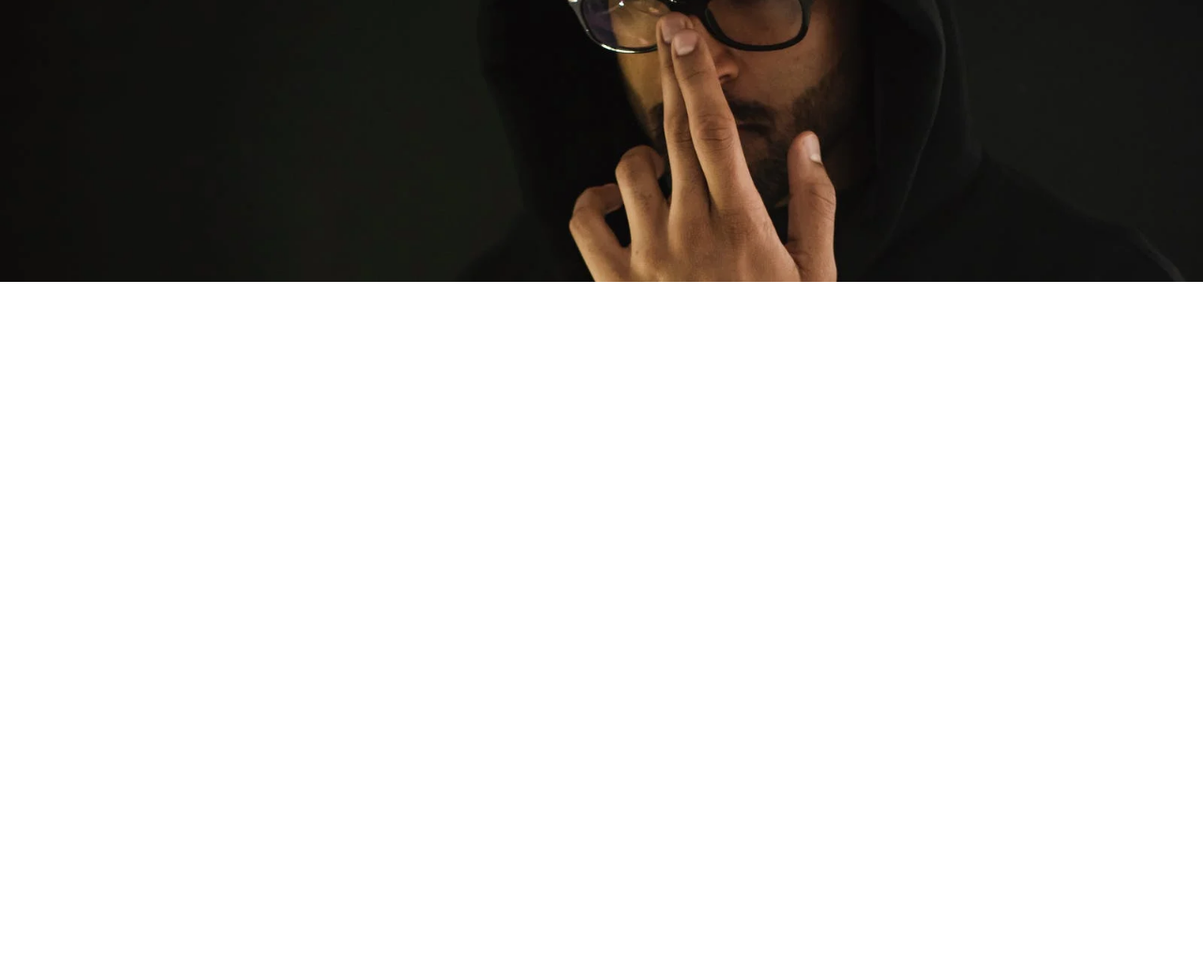
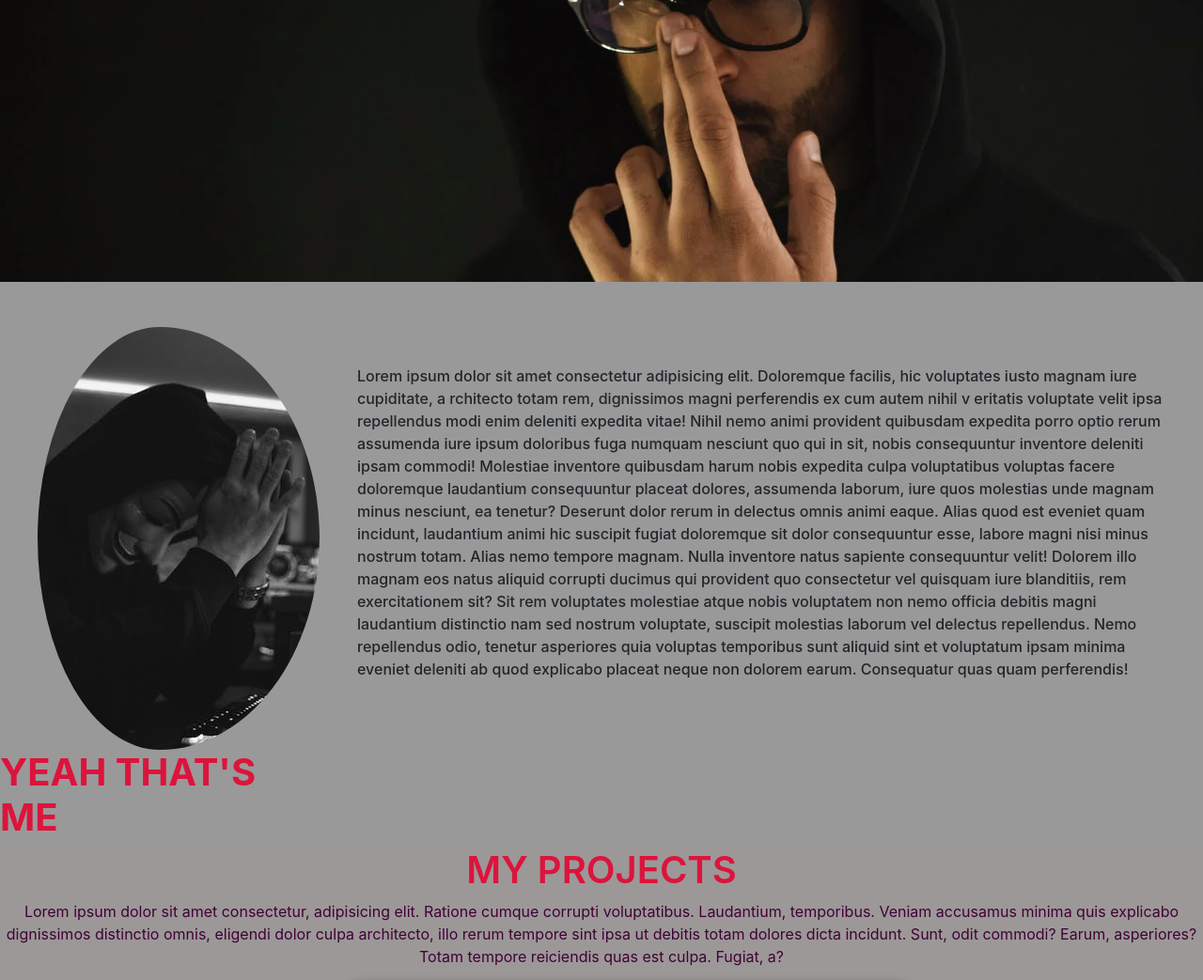
Before and after one commit to rudebeard/projectone, a plain HTML site: page ME/programmer.html in a window 1280 px wide. Shown: the part 710-1753 px from the top of the page at 94% size. Before the commit the page ends 1010 px from the top, so only its background shows below. Drawn offline with nearby package versions, Linux system fonts and the light colour scheme.

Commit message:
new sections added

```diff
--- a/ME/programmer.html
+++ b/ME/programmer.html
@@ -6,11 +6,9 @@
     <meta charset="utf-8">
     <meta name="viewport" content="width=device-width, initial-scale=1, shrink-to-fit=no">
     <link rel="stylesheet" href="style.css">
-
     <link rel="stylesheet" href="https://stackpath.bootstrapcdn.com/bootstrap/4.3.1/css/bootstrap.min.css" integrity="sha384-ggOyR0iXCbMQv3Xipma34MD+dH/1fQ784/j6cY/iJTQUOhcWr7x9JvoRxT2MZw1T" crossorigin="anonymous">
   </head>
   <body>
-
     <!---navsection-->
     <section>
       <div class="nav-container">
@@ -20,10 +18,10 @@
         <div>
             <ul id="he">
               <li>
-                <a href="">home</a>
+                <a href="#hero">home</a>
               </li>
               <li>
-                <a href="">about</a>
+                <a href="#about">about</a>
               </li>
               <li>
                 <a href="">projects</a>
@@ -34,7 +32,6 @@
             </ul>
         </div>
       </div>
-
     </section>
     <!---navsection ends-->
     <!--hero section-->
@@ -50,9 +47,62 @@
     </section>
 
     <!--hero section ends-->
+    <!--about section starts-->
+    <section id="about">
+      <div class="about-container">
+        <div class="see-me">
+          <img  src="./images/me.jpeg">
+          <h1>yeah that's me </h1>
+        </div>
+        <div class="me">
+          <p>Lorem ipsum dolor sit amet consectetur adipisicing elit.
+             Doloremque facilis, hic voluptates iusto magnam iure cupiditate, a
+             rchitecto totam rem, dignissimos magni perferendis ex cum autem nihil v
+             eritatis voluptate velit ipsa repellendus modi enim deleniti expedita vitae!
+             Nihil nemo animi provident quibusdam expedita porro optio rerum assumenda iure ipsum doloribus fuga numquam nesciunt quo qui in sit, nobis consequuntur
+             inventore deleniti ipsam commodi! Molestiae inventore quibusdam harum nobis
+             expedita culpa voluptatibus voluptas facere doloremque laudantium consequuntur placeat dolores, assumenda laborum, iure quos molestias unde magnam minus
+             nesciunt, ea tenetur? Deserunt dolor rerum in delectus omnis animi eaque. Alias quod est eveniet quam incidunt, laudantium animi hic suscipit fugiat
+             doloremque sit dolor consequuntur esse, labore magni nisi minus nostrum totam. Alias nemo tempore magnam. Nulla inventore natus sapiente consequuntur
+             velit! Dolorem illo magnam eos natus aliquid corrupti ducimus qui provident quo consectetur vel quisquam iure blanditiis, rem exercitationem sit? Sit
+             rem voluptates molestiae atque nobis voluptatem non nemo officia debitis magni laudantium distinctio nam sed nostrum voluptate, suscipit molestias
+             laborum vel delectus repellendus. Nemo repellendus odio, tenetur asperiores quia voluptas
+             temporibus sunt aliquid sint et voluptatum ipsam minima eveniet deleniti ab quod explicabo placeat neque non dolorem earum. Consequatur quas quam perferendis!</p>
+        </div>
+      </div>
+    </section>
+    <!--about section ends-->
+    <!--projects section starts-->
+      <section id="projects">
+        <div class="projects-container">
+          <div class="projects-top">
+            <div id="projects-header">
+              <h1>my projects</h1>
+              <p>Lorem ipsum dolor sit amet consectetur, adipisicing elit. Ratione cumque corrupti voluptatibus. Laudantium, temporibus. Veniam accusamus minima quis explicabo dignissimos distinctio omnis, eligendi dolor culpa architecto, illo rerum tempore sint ipsa ut debitis totam dolores dicta incidunt.
+                Sunt, odit commodi? Earum, asperiores? Totam tempore reiciendis quas est culpa. Fugiat, a?</p>
+            </div>
+          </div>
+          <div class="projects-bottom">
+            <div class="projects">
+              <div class="imgs">
+                <img src="./images/project.jpg" alt="project">
+                <p>Lorem ipsum dolor sit amet consectetur </p>
+              </div>
+              <div class="imgs">
+                <img src="./images/project.jpg" alt="project">
+                <p>Lorem ipsum dolor sit amet consectetur </p>
+              </div>
+              <div class="imgs">
+                <img src="./images/project.jpg" alt="project">
+                <p>Lorem ipsum dolor sit amet consectetur </p>
+              </div>
+            </div>
+          </div>
+        </div>
+      </section>
 
 
-
+    <!--projects section ends-->
 
 
 
--- a/ME/style.css
+++ b/ME/style.css
@@ -64,7 +64,7 @@ span:hover{
  ;
 }
 
- p{
+.hero-container p{
  color: #fff;
  font-size: 2em;
  font-weight:300;
@@ -73,7 +73,86 @@ text-transform: capitalize;
 font-style: italic;
 }
 
+/* hero section ends*/
+/*about section starts*/
+
+#about{
+  background-color: #999;
+}
+
+#about img{
+  border-radius: 50%;
+  padding-left: 40px;
+
+}
+.about-container{
+  display: flex;
+  justify-content: center;
+  padding-top: 48px;
+}
+#about h1{
+  color: crimson;
+  text-transform: uppercase;
+  font-weight: 700;
+}
+
+#about .me p{
+  padding:40px;
+  font-weight: 500;
+}
+/*about section ends*/
+/*projects section starts*/
+
+
+.projects-container{
+  background-color: rgb(156, 152, 152);
+  position: relative;
+  text-align: center;
+
+}
+
+.projects-container #projects-header h1{
+  color: crimson;
+  text-transform: uppercase;
+  font-weight: 600;
+}
+
+.projects-container #projects-header p{
+  color: #400235;
+}
+
+.projects .imgs{
+  padding-bottom: 45px;
+}
+
+.projects .imgs p{
+  font-size: 35px;
+  color:#fff;
+  margin-left: 48px;
+}
+
+.projects .imgs img{
+  border: 2px solid rgb(65, 65, 65);
+  border-radius: 16px;
+  margin-left: 48px;
+  box-shadow: 5px 5px 12px black;
+}
 
 
 
-/* hero section ends*/
+
+
+
+
+
+
+
+
+
+
+
+
+
+
+
+/*projects section ends*/
```
Also changed, not shown: ME/images/proje2.webp (added), ME/images/project.jpg (added).
